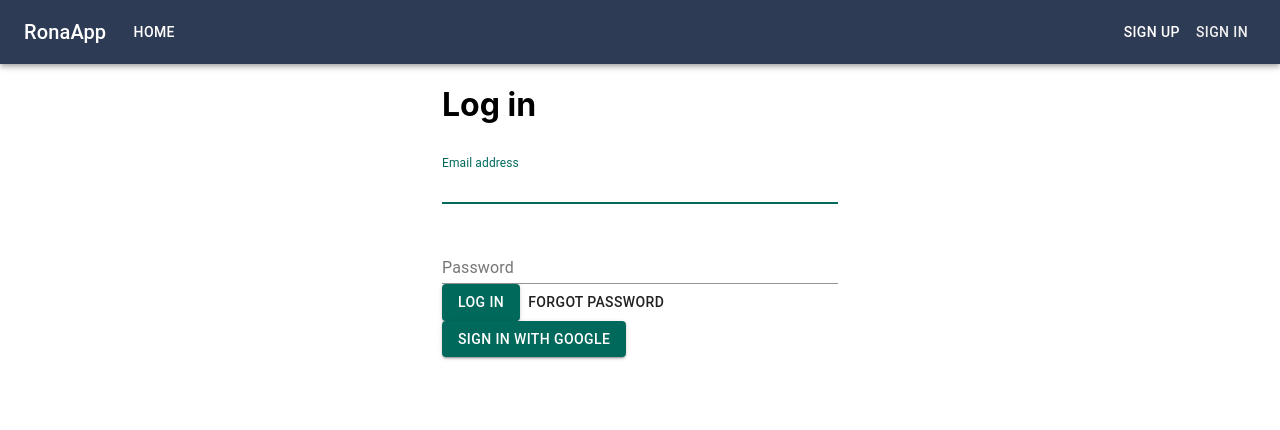
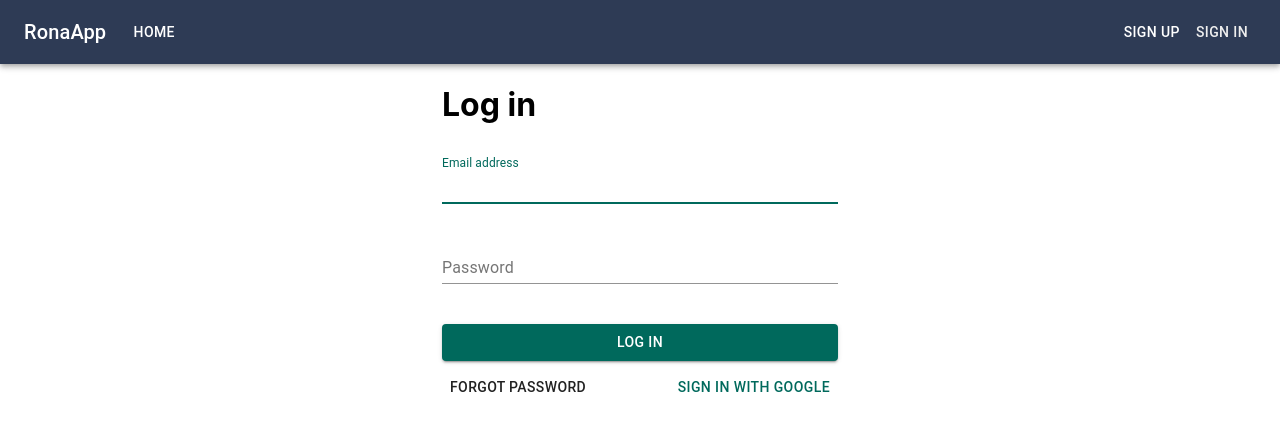
Before and after one commit to philcho1224/554-Team-IDunno, a React (Create React App) app in the folder ronaapp/: page /signin in a window 1280 px wide. Shown: the top 430 px of the page. Built offline with nearby package versions, Linux system fonts and the light colour scheme; no server answers.

Commit message:
Alignment Changess

```diff
--- a/ronaapp/src/components/SignIn.js
+++ b/ronaapp/src/components/SignIn.js
@@ -9,6 +9,7 @@ import {
 import { FormControl, InputLabel, Input, FormHelperText, ButtonGroup, Button } from '@material-ui/core';
 import Container from '@material-ui/core/Container';
 import Box from '@material-ui/core/Box';
+import Grid from '@material-ui/core/Grid';
 
 function SignIn() {
     const { currentUser } = useContext(AuthContext);
@@ -59,14 +60,26 @@ function SignIn() {
                             <Input id="password" type="password" />
                         </FormControl>
                     </Box>
-                    <Button type="submit" variant="contained" color="primary">
-                        Log in
-                    </Button>
-                    <Button onClick={passwordReset}>
-                        Forgot Password
-                    </Button>
+                    <Box mt={5}>
+                        <Button type="submit" variant="contained" color="primary" fullWidth >
+                            Log in
+                        </Button>
+                    </Box>
+                    <Box mt={1}>
+                        <Grid container fullWidth>
+                            <Grid item xs>
+                                <Button onClick={passwordReset}>
+                                    Forgot Password
+                            </Button>
+                            </Grid>
+                            <Grid item>
+                                <SocialSignIn />
+                            </Grid>
+
+                        </Grid>
+                    </Box>
+
                 </form>
-                <SocialSignIn />
 
 
             </Container>
--- a/ronaapp/src/components/SignUp.js
+++ b/ronaapp/src/components/SignUp.js
@@ -72,9 +72,9 @@ function SignUp() {
                         </FormControl>
                     </Box>
 
-                    <Box mt={4}>
+                    <Box mt={4} mb={2}>
                         <Button type="submit" variant="contained" color="primary" fullWidth>
-                            Log in
+                            Sign Up
                         </Button>
                     </Box>
 
--- a/ronaapp/src/components/SocialSignIn.js
+++ b/ronaapp/src/components/SocialSignIn.js
@@ -14,7 +14,7 @@ const SocialSignIn = () => {
 
     return (
         <div>
-            <Button type="button" variant="contained" color="primary" onClick={() => socialSignOn('google')}>
+            <Button type="button"  color="primary" onClick={() => socialSignOn('google')}>
                 Sign In with Google
             </Button>
         </div>
```
